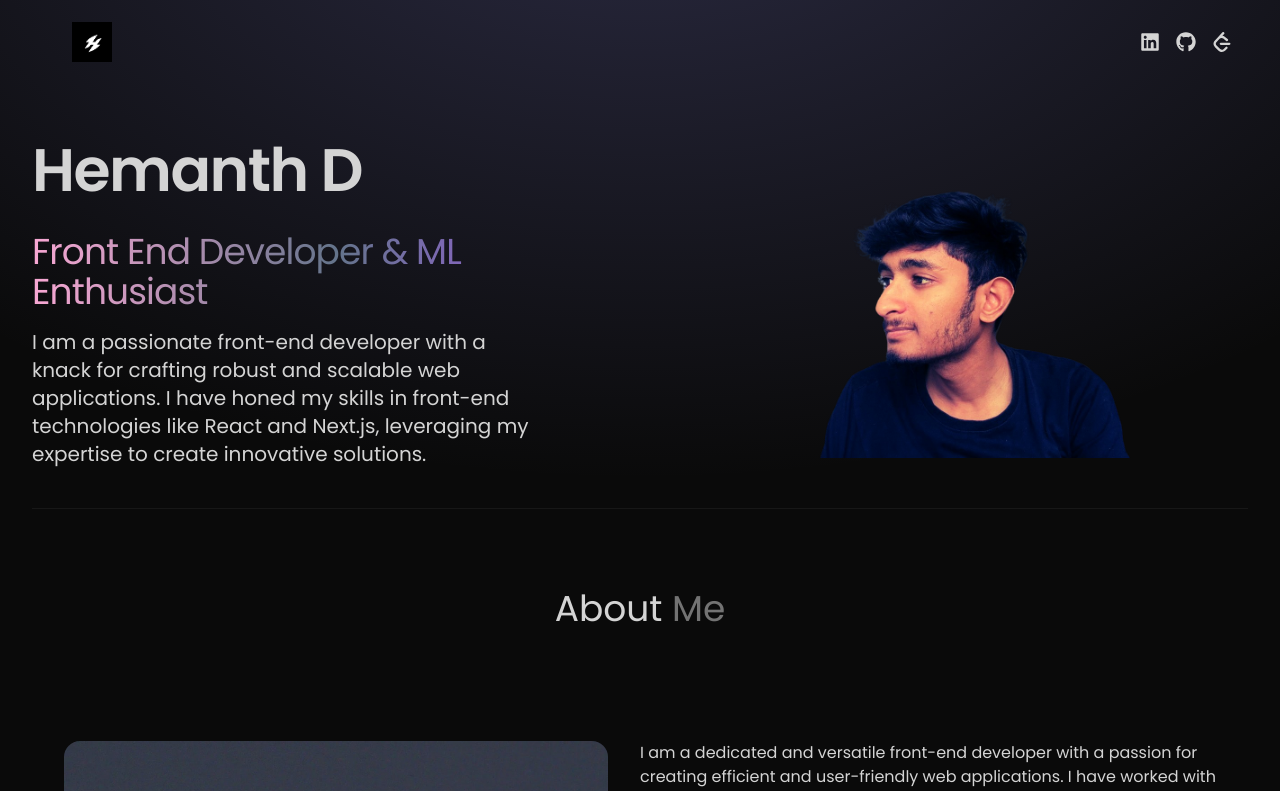
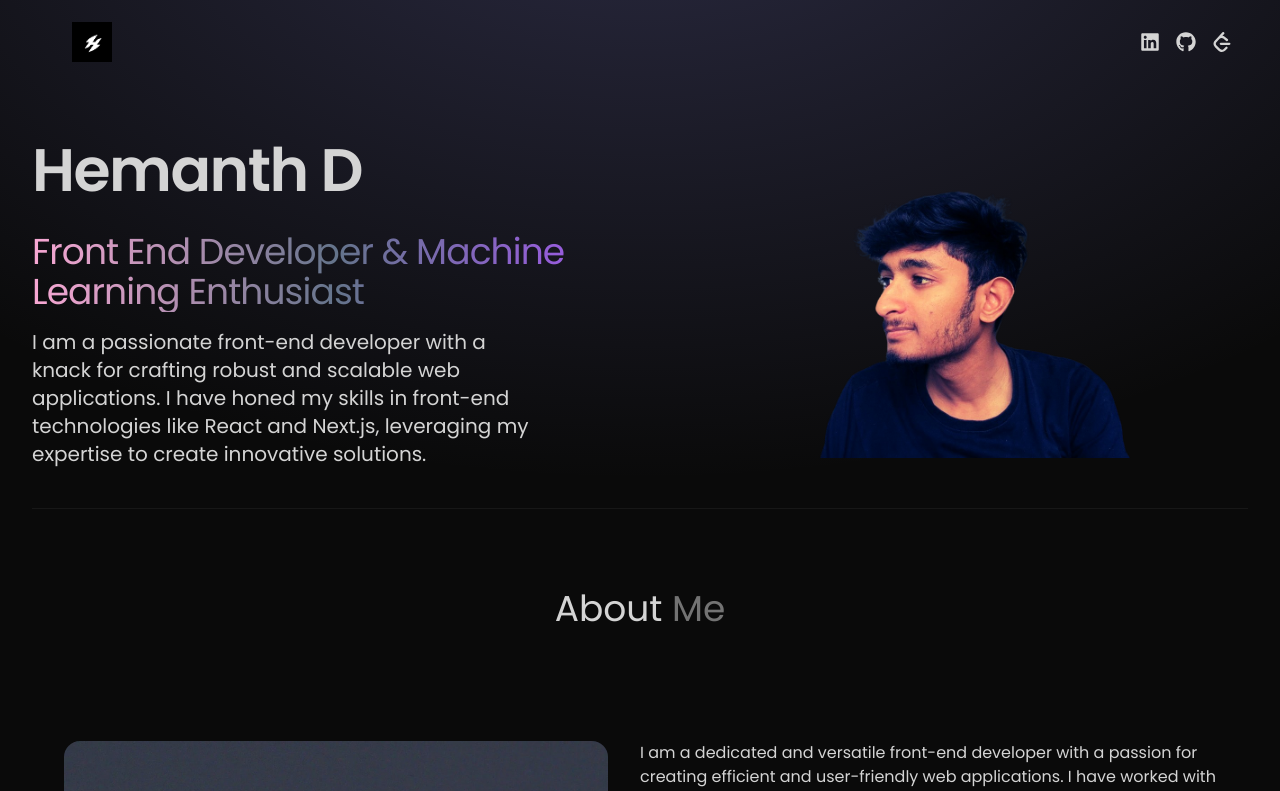
Before and after one commit to Hemanth-1323/portfolio-web, a React (Vite) app: page / in a window 1280 px wide. Shown: the top 791 px of the page. Built offline with nearby package versions, Linux system fonts and the light colour scheme.

Commit message:
Update Hero.jsx

```diff
--- a/src/components/Hero.jsx
+++ b/src/components/Hero.jsx
@@ -31,7 +31,7 @@ const Hero = () => {
               className="bg-gradient-to-r from-pink-300 via-slate-500 to-purple-500 bg-clip-text text-3xl tracking-tight text-transparent lg:text-4xl"
             >
               Front End Developer &
-              ML Enthusiast
+              Machine Learning Enthusiast
             </motion.span>
             <motion.p
               variants={container(1)}
```
